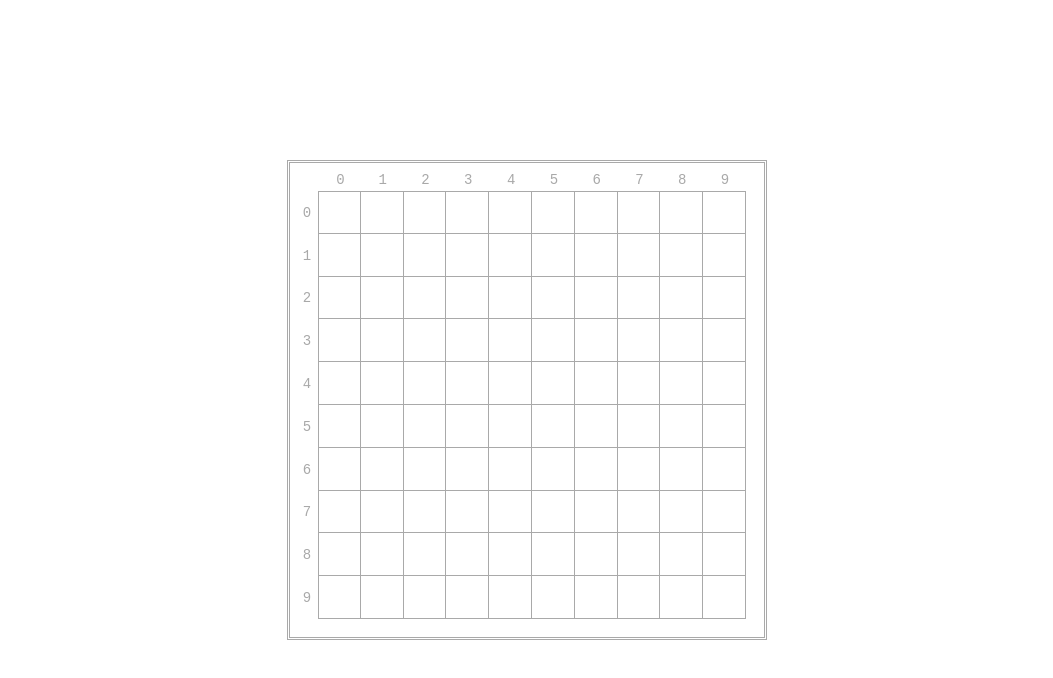
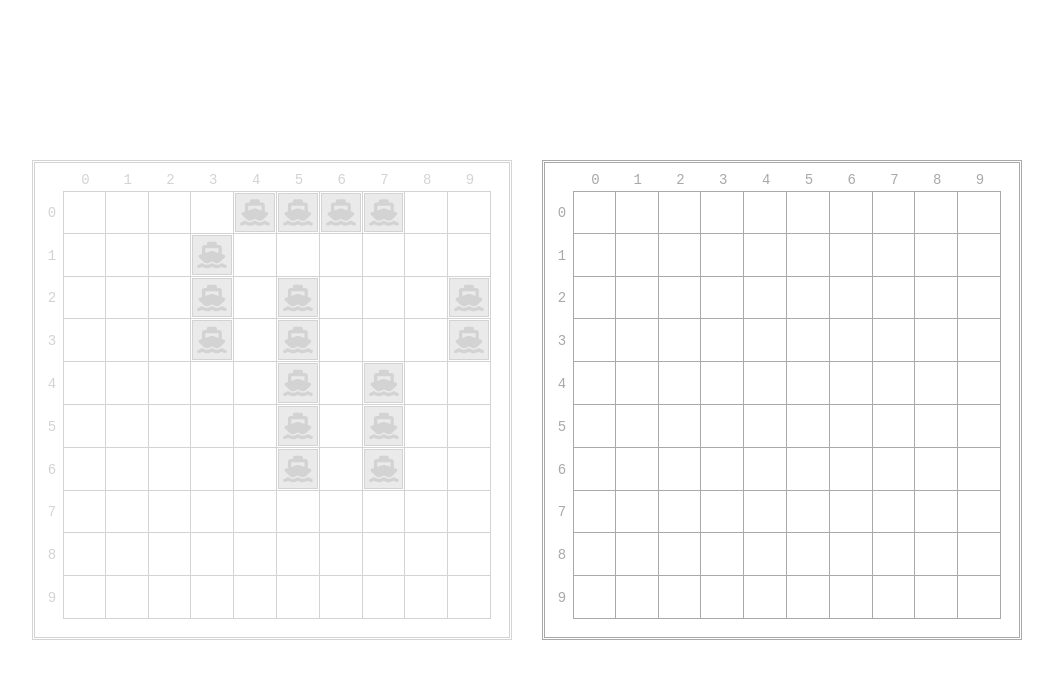
Before and after one commit to endulum/odin-battleship, a website built with webpack: page src/index.html in a window 1280 px wide. Shown: the whole page, without its empty margins (113-1166 px from the left). Built offline with nearby package versions, Linux system fonts and the light colour scheme.

Commit message:
basic gameplay now possible

```diff
--- a/src/index.html
+++ b/src/index.html
@@ -10,6 +10,10 @@
 
 <body>
   <noscript>JavaScript must be enabled to play.</noscript>
+  <div class="wrapper">
+    <div id="your-board"></div>
+    <div id="opponent-board"></div>
+  </div>
 </body>
 
 </html>
--- a/src/index.js
+++ b/src/index.js
@@ -3,24 +3,40 @@ import './styles/board.css';
 import '@fortawesome/fontawesome-free/js/all.js';
 
 import Board from './modules/board/board'
+import Player from './modules/player/player'
 
-// const player = new Player();
-// player.yourBoard.placeAllShipsRandomly();
+let whoseTurn = 'OPPONENT';
 
+const yourBoardDiv = document.getElementById('your-board');
+const opponentBoardDiv = document.getElementById('opponent-board');
 
-const myBoard = new Board();
-myBoard.placeAllShipsRandomly();
-// for (let i = 0; i < 15; i++) myBoard.receiveRandomHit();
+const gameplay = new Player();
+gameplay.placeAllShipsRandomly();
 
-// document.body.appendChild(renderBoard(myBoard));
+function playRound(x, y) {
+  gameplay.yourMove(x, y);
+  renderBoard(opponentBoardDiv, gameplay.opponentBoard);
 
-const myBoardDiv = document.createElement('div');
-myBoardDiv.setAttribute('id', 'my-board');
-document.body.appendChild(myBoardDiv);
+  if (gameplay.isGameRunning) {
+    opponentBoardDiv.classList.add('inactive');
+    yourBoardDiv.classList.remove('inactive');
+    whoseTurn = 'OPPONENT';
 
-renderBoard(myBoard);
+    setTimeout(() => {
+      renderBoard(yourBoardDiv, gameplay.yourBoard);
+      opponentBoardDiv.classList.remove('inactive');
+      yourBoardDiv.classList.add('inactive');
+      whoseTurn = 'PLAYER';
+    }, 500);
+  }
+}
 
-function renderBoard(boardData) {
+renderBoard(yourBoardDiv, gameplay.yourBoard);
+yourBoardDiv.classList.add('inactive');
+whoseTurn = 'PLAYER';
+renderBoard(opponentBoardDiv, gameplay.opponentBoard);
+
+function renderBoard(parentDiv, boardData) {
   const board = document.createElement('div');
   board.classList.add('board');
 
@@ -45,14 +61,15 @@ function renderBoard(boardData) {
         cellHTML += `<div class="y-indicator">${y}</div>`
       }
 
-      // if (
-      //   boardData.isOccupied(x, y) &&
-      //   !boardData.isHit(x, y)
-      // ) {
-      //   cellHTML += `<div class="fill-in ship">
-      //     <i class="fa-solid fa-ship"></i>
-      //   </div>`
-      // }
+      if (
+        whoseTurn === 'OPPONENT' &&
+        boardData.isOccupied(x, y) &&
+        !boardData.isHit(x, y)
+      ) {
+        cellHTML += `<div class="fill-in ship">
+          <i class="fa-solid fa-ship"></i>
+        </div>`
+      }
 
       if (
         !boardData.isOccupied(x, y) &&
@@ -70,11 +87,13 @@ function renderBoard(boardData) {
         </div>`
       }
 
-      if (boardData.isValidToHit(x, y)) {
+      if (
+        gameplay.isGameRunning &&
+        whoseTurn === 'PLAYER' &&
+        boardData.isValidToHit(x, y)) {
         cell.classList.add('can-hit');
         cell.addEventListener('click', () => {
-          boardData.receiveHit(x, y);
-          renderBoard(boardData);
+          playRound(x, y);
         })
       }
 
@@ -85,10 +104,6 @@ function renderBoard(boardData) {
     board.appendChild(row);
   }
 
-  //return board;
-  myBoardDiv.innerHTML = ``;
-  myBoardDiv.appendChild(board);
+  parentDiv.innerHTML = ``;
+  parentDiv.appendChild(board);
 }
-
-const board = document.createElement('div');
-board.classList.add('board');
--- a/src/styles/base.css
+++ b/src/styles/base.css
@@ -14,3 +14,9 @@ body {
   justify-content: center;
   align-items: center;
 }
+
+.wrapper {
+  display: flex;
+  flex-direction: row;
+  gap: 30px;
+}
--- a/src/styles/board.css
+++ b/src/styles/board.css
@@ -12,6 +12,11 @@ body {
   font-family: monospace;
 }
 
+.inactive {
+  opacity: 0.5;
+  pointer-events: none;
+}
+
 .board {
   width: 30rem;
   height: 30rem;
@@ -21,6 +26,7 @@ body {
   padding-right: 1.125rem;
   display: flex;
   flex-wrap: wrap;
+  transition: opacity 0.5s ease;
 }
 
 .row {
```
